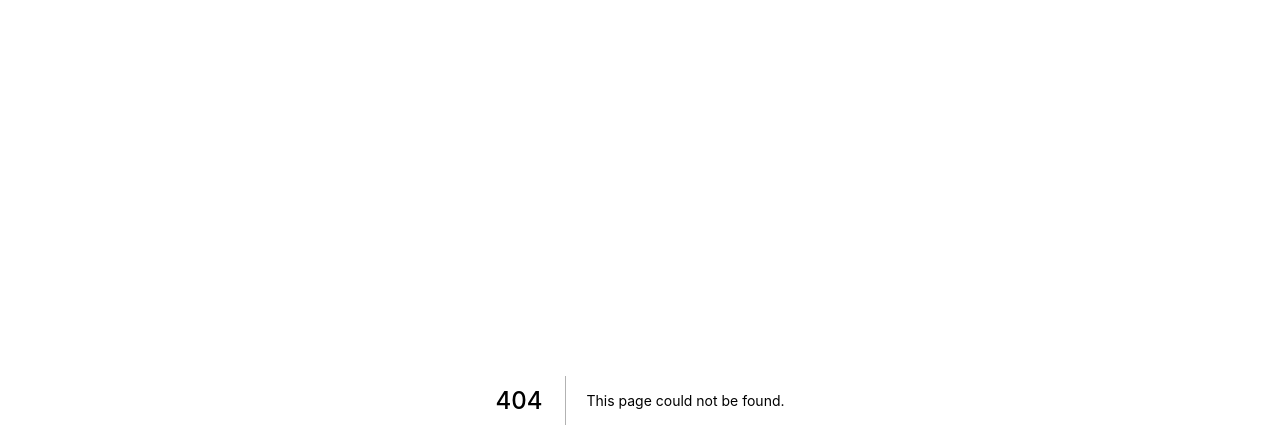
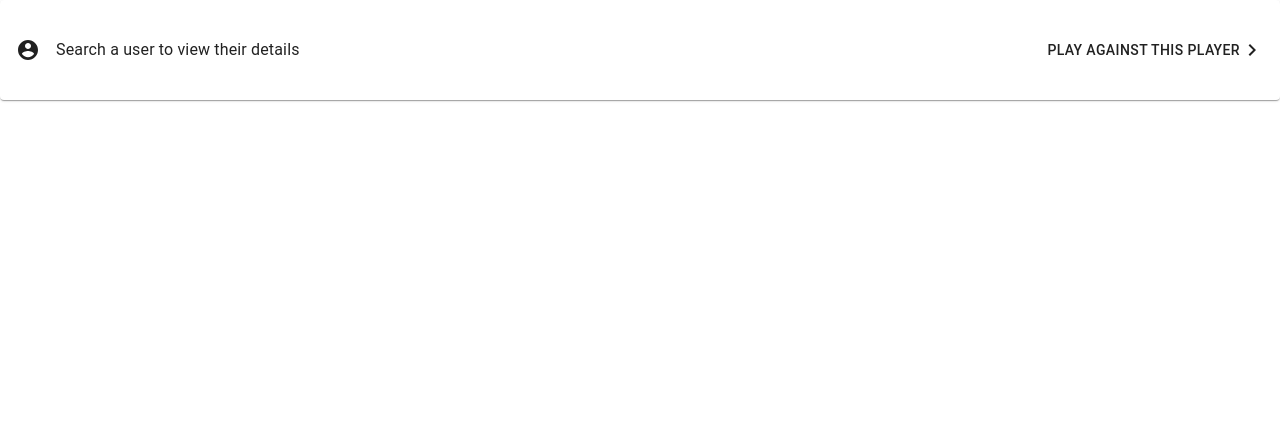
Before and after one commit to GDSC-USYD/chess-bots, a Next.js app: page /components/ProfileCard in a window 1280 px wide. Before the commit this address had no page. Shown: the top 448 px of the page. Built offline with nearby package versions, Linux system fonts and the light colour scheme.

Commit message:
Profile Card

```diff
--- /dev/null
+++ b/pages/components/Profile.tsx
@@ -0,0 +1,47 @@
+import * as React from "react";
+import Avatar from "@material-ui/core/Avatar";
+
+interface Props {
+  name: string;
+}
+
+const Profile = ({ name }: Props) => {
+  const stringToColor = (string: string) => {
+    let hash = 0;
+    let i;
+
+    /* eslint-disable no-bitwise */
+    for (i = 0; i < string.length; i += 1) {
+      hash = string.charCodeAt(i) + ((hash << 5) - hash);
+    }
+
+    let color = "#";
+
+    for (i = 0; i < 3; i += 1) {
+      const value = (hash >> (i * 8)) & 0xff;
+      color += `00${value.toString(16)}`.substr(-2);
+    }
+    /* eslint-enable no-bitwise */
+
+    return color;
+  };
+
+  const stringAvatar = (name: string) => {
+    return {
+      sx: {
+        bgcolor: stringToColor(name),
+      },
+      children: `${
+        name.includes(" ")
+          ? name.split(" ")[0][0] + name.split(" ")[1][0]
+          : name.length >= 2
+          ? name[0] + name[1]
+          : name[0]
+      }`,
+    };
+  };
+
+  return <Avatar {...stringAvatar(name)} />;
+};
+
+export default Profile;
--- /dev/null
+++ b/pages/components/ProfileCard.tsx
@@ -0,0 +1,48 @@
+import styles from "../../styles/profilecard.module.css";
+import { User } from "../types/UserTypes";
+import Profile from "./Profile";
+
+import Card from "@material-ui/core/Card";
+import CardContent from "@material-ui/core/CardContent";
+import AccountCircle from "@material-ui/icons/AccountCircle";
+import Box from "@material-ui/core/Box";
+import Typography from "@material-ui/core/Typography";
+import CardActions from "@material-ui/core/CardActions";
+import ChevronRightIcon from "@material-ui/icons/ChevronRight";
+import { Button } from "@material-ui/core";
+
+interface Props {
+  user: User | undefined;
+}
+
+const ProfileCard = ({ user }: Props) => {
+  return (
+    <Card variant="elevation" className={styles.root}>
+      <CardContent>
+        {user ? (
+          <div className={styles.details}>
+            <Profile name={user.name} />
+            <div className={styles.text}>
+              <Typography variant="body1">{user.name}</Typography>
+              <Typography variant="subtitle1">{`MMR: ` + user.mmr}</Typography>
+            </div>
+          </div>
+        ) : (
+          <div className={styles.details}>
+            <AccountCircle style={{ marginRight: "1rem" }} />
+            <Typography variant="body1">
+              Search a user to view their details
+            </Typography>
+          </div>
+        )}
+      </CardContent>
+      <CardActions className={styles.action}>
+        <Button>
+          Play against this player <ChevronRightIcon />
+        </Button>
+      </CardActions>
+    </Card>
+  );
+};
+
+export default ProfileCard;
--- /dev/null
+++ b/styles/profilecard.module.css
@@ -0,0 +1,28 @@
+.root {
+  display: flex;
+  min-width: 600px;
+  min-height: 100px;
+  flex-direction: row;
+  align-items: center;
+  justify-content: space-between;
+}
+
+.details {
+  display: flex;
+  flex-direction: row;
+}
+
+.text {
+  display: flex;
+  flex-direction: column;
+  align-items: center;
+  justify-content: flex-start;
+  margin-left: 1rem;
+}
+
+.action {
+  display: flex;
+  flex-direction: row;
+  align-items: center;
+  justify-content: center;
+}
```
Also changed, not shown: pages/components/LeftPanel.tsx (+6 -2 lines).
